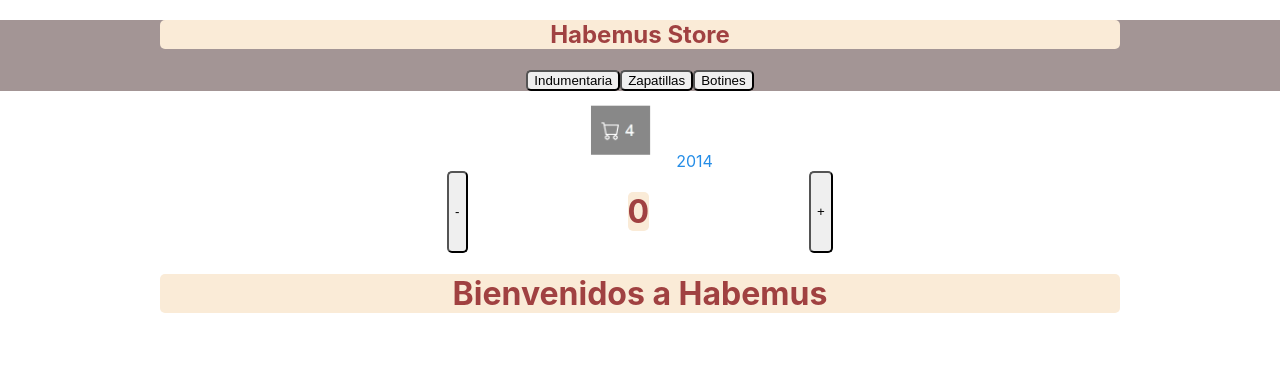
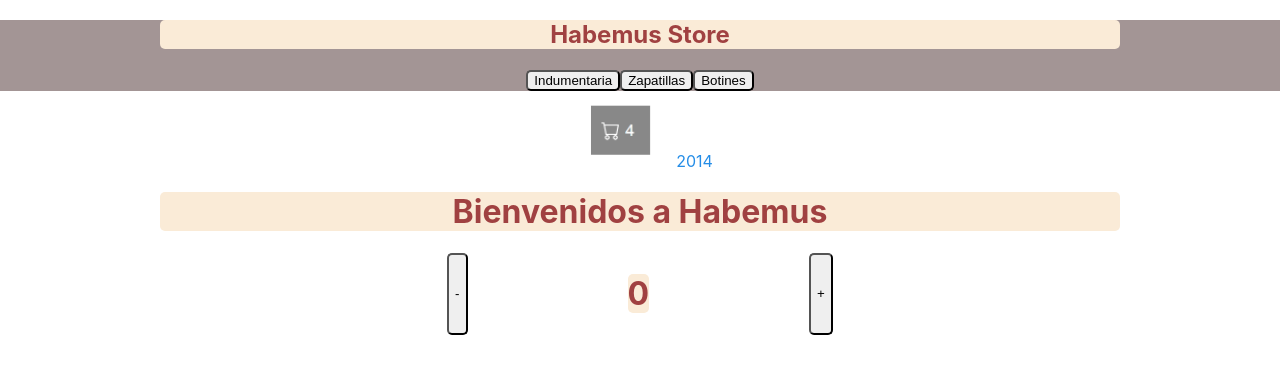
Before and after one commit to LeandroGerez/Proyecto1, a React (Create React App) app: page / in a window 1280 px wide. Shown: the top 374 px of the page. Built offline with nearby package versions, Linux system fonts and the light colour scheme.

Commit message:
Itemcount

```diff
--- a/src/App.js
+++ b/src/App.js
@@ -3,7 +3,7 @@ import ItemListContainer from './components/ItemListContainer/ItemListContainer'
 import CountFunction from './components/CountFunction/CountFunction';
 import NavBar from './components/NavBar/NavBar';
 import CartWidget from './components/CartWidget/CartWidget';
-
+import ItemCount from './components/ItemCount/ItemCount';
 
 
 
@@ -13,8 +13,8 @@ function App() {
       <header className="App-header">
         <NavBar />
         <CartWidget/>
-        <CountFunction/>
         <ItemListContainer greeting ="Bienvenidos a Habemus"/>
+        <ItemCount/>
       </header>
     </div>
   );
--- /dev/null
+++ b/src/components/ItemCount/ItemCount.js
@@ -0,0 +1,30 @@
+import { useState } from "react"
+
+
+const ItemCount = (props) => {
+    const [count, setCount] = useState(0)
+
+const decrement = () => {
+    if(count > 0){
+        setCount(count - 1)
+    }
+
+}
+const increment = () =>{
+    if(count < 10){
+        setCount(count + 1)
+    }
+
+}
+
+return(
+    <div style={{ display: 'flex'}}>
+        <button onClick={decrement}>-</button>
+    <h1>{count}</h1>
+    <button onClick={increment}>+</button>
+</div>
+)
+
+}
+
+export default ItemCount
```
